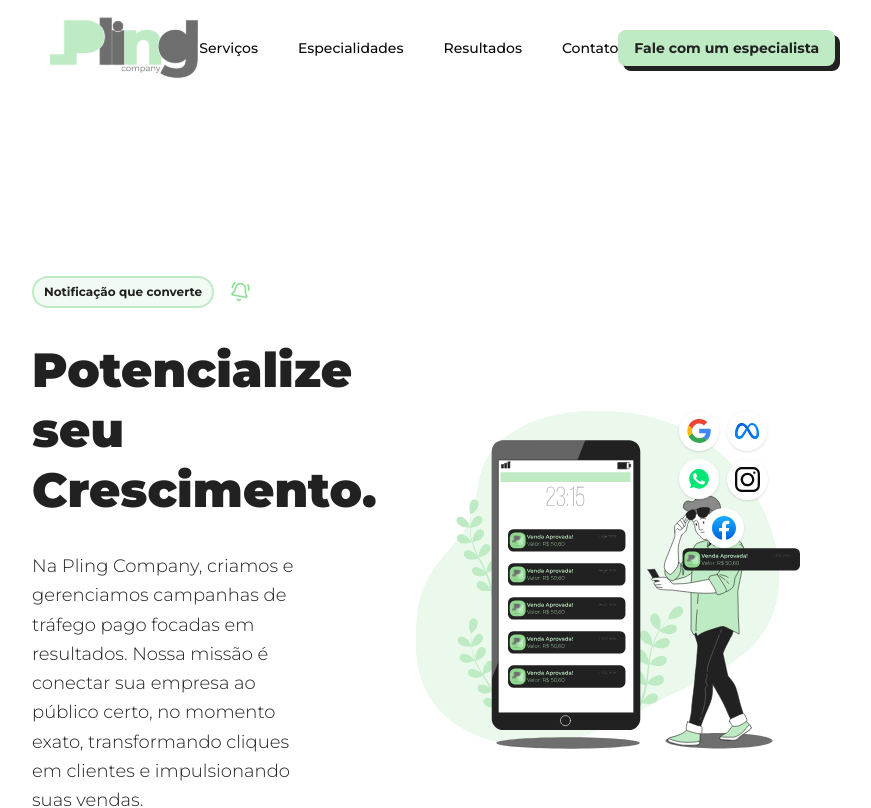
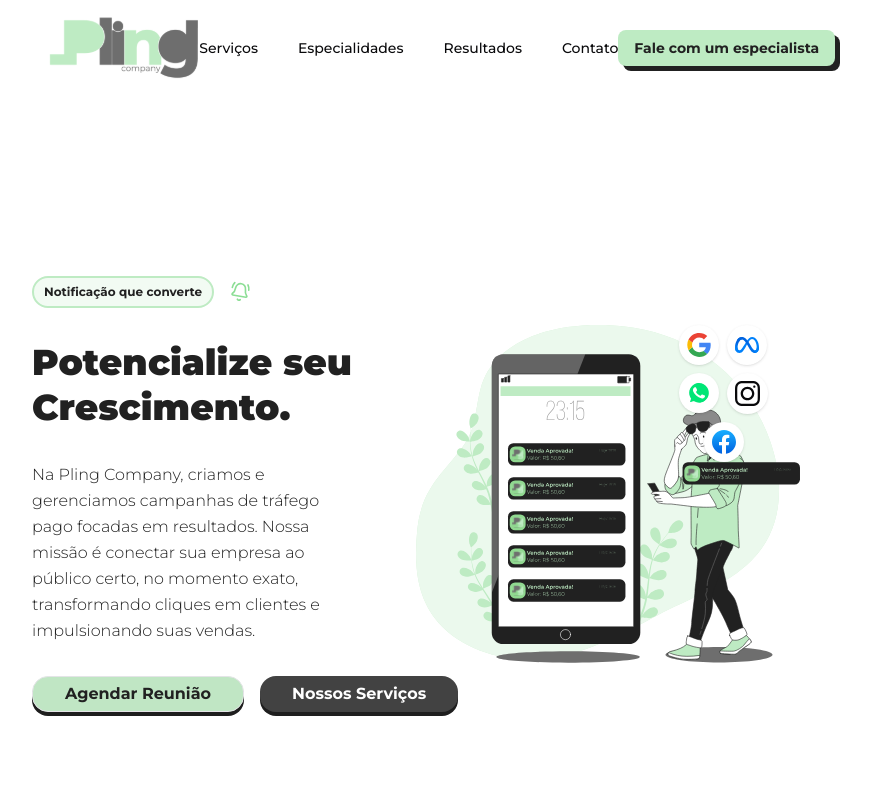
Before and after one commit to LucasBened/pling-company, a React (Vite) app: page / in a window 1280 px wide. Shown: the top 808 px of the page, without its empty margins (224-1095 px from the left). Built offline with nearby package versions, Linux system fonts and the light colour scheme; no server answers.

Commit message:
[fix] ajustando responsividade no app

```diff
--- a/src/App.tsx
+++ b/src/App.tsx
@@ -82,7 +82,7 @@ export default function App() {
   };
 
   return (
-    <div className="w-full min-h-screen flex justify-center items-center flex-col gap-8 sm:gap-12 lg:gap-24 ">
+    <main className="w-full min-h-screen flex justify-center items-center flex-col gap-8 sm:gap-12 lg:gap-24 ">
       <div className="w-full px-4 sm:px-8 md:px-16 lg:px-32 xl:px-64 flex flex-col gap-8 sm:gap-12 lg:gap-45">
         <Header />
         <section
@@ -110,14 +110,14 @@ export default function App() {
             </motion.div>
 
             <motion.h1
-              className="font-black text-4xl sm:text-5xl text-smooth-black leading-tight lg:text-left"
+              className="font-black text-4xl sm:text-5xl lg:text-4xl 2xl:text-5xl text-smooth-black leading-tight lg:text-left"
               variants={fadeInUp}
             >
               Potencialize seu Crescimento.
             </motion.h1>
 
             <motion.p
-              className="text-base lg:text-lg font-light text-smooth-black leading-relaxed lg:text-left w-full lg:w-3/4"
+              className="text-sm sm:text-base lg:text-base 2xl:text-lg font-light text-smooth-black leading-relaxed lg:text-left w-full lg:w-3/4"
               variants={fadeInUp}
             >
               Na Pling Company, criamos e gerenciamos campanhas de tráfego pago
@@ -781,6 +781,6 @@ export default function App() {
         </div>
       </div>
       <Footer />
-    </div>
+    </main>
   );
 }
```
